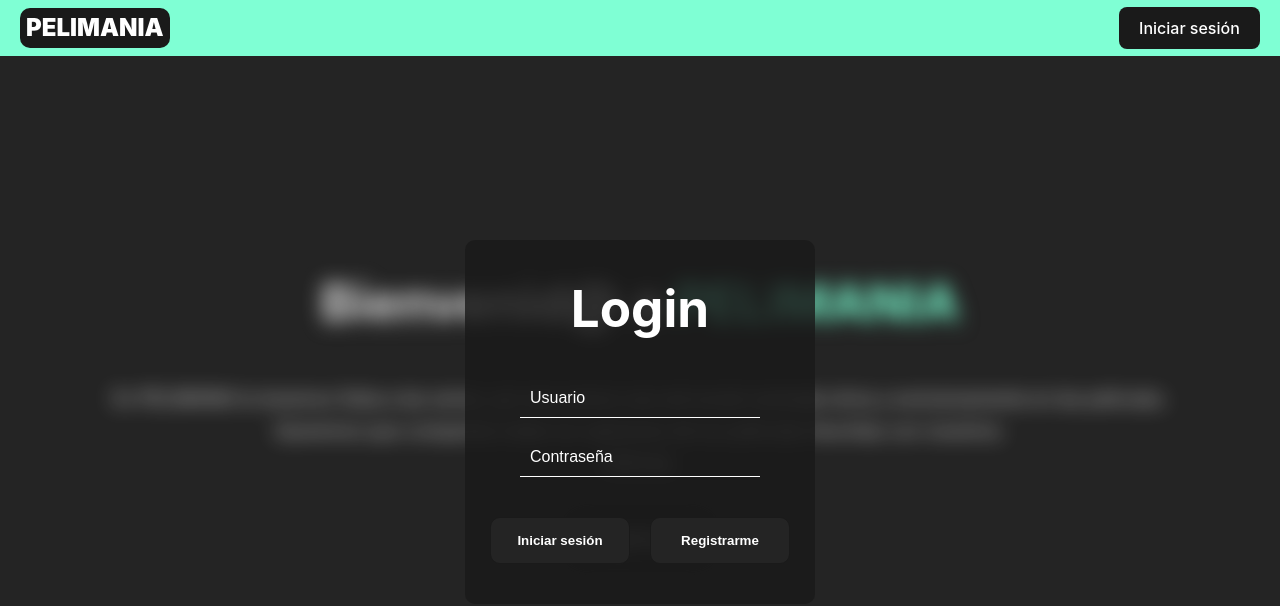
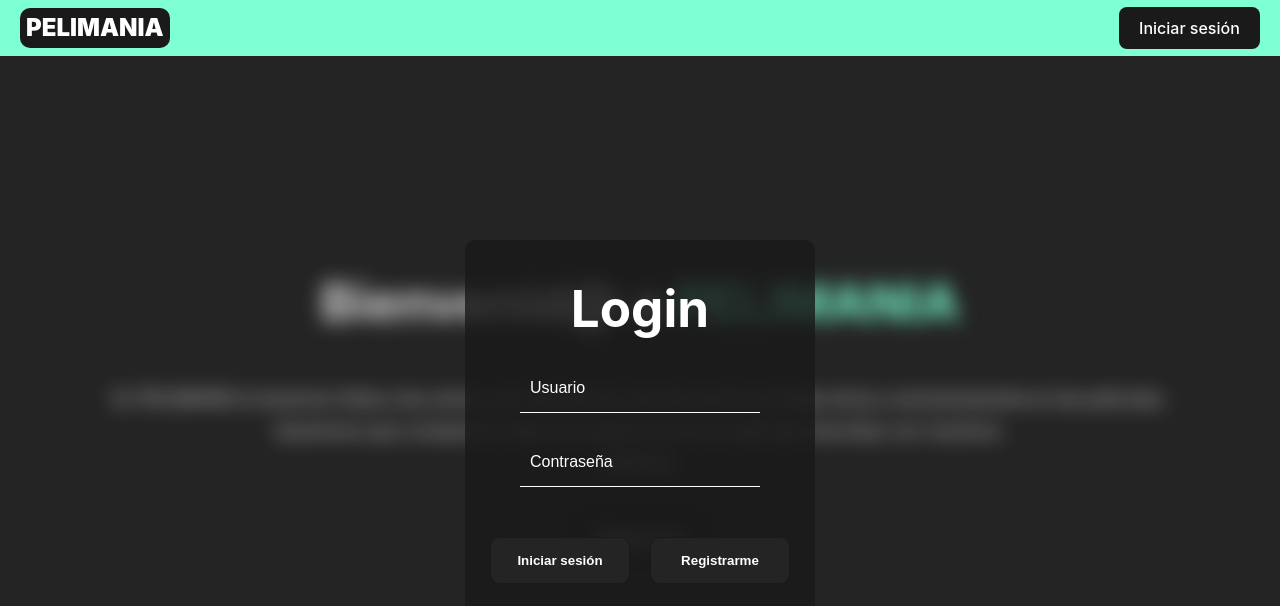
Before and after one commit to Nheil3Dev/pelimania_cliente, a React (Vite) app: page /Pelimania in a window 1280 px wide. Both pictures are taken after a click on the button "Registrarme". Shown: the top 606 px of the page. Built offline with nearby package versions, Linux system fonts and the light colour scheme.

Commit message:
rework login style

```diff
--- a/src/components/InfoExtraPelicula.css
+++ b/src/components/InfoExtraPelicula.css
@@ -11,19 +11,19 @@
 }
  /* Para separar el resumen de la demás información */
 .extra-content {
-    display: flex;
-    gap: 20px;
+    display: grid;
+    grid-template-columns: auto auto;
+    gap: 30px;
     margin: 0 auto;
 }
 
 /* Estilo de la plantilla fija */
 .extra-content-headers {
     color: aquamarine;
-    margin-right: 20px;
 }
 
 /* Para alinear las dos secciones: la fija y la que cambia con cada película*/
 .extra-content-headers, .extra-content-info {
-    display: flex;
-    flex-direction: column;
+    display: grid;
+    grid-template-rows: 1fr 1fr 1fr 1fr;
 }
--- a/src/hooks/useLogin.js
+++ b/src/hooks/useLogin.js
@@ -70,5 +70,5 @@ export function useLogin () {
   }
 
   // Devolvemos los datos necesarios para el componente que utiliza el hook
-  return { nombreUsuario, setNombreUsuario, contrasena, setContrasena, error, anadido, verificarUsuario, setError }
+  return { nombreUsuario, setNombreUsuario, contrasena, setContrasena, error, anadido, verificarUsuario, setError, setAnadido }
 }
--- a/src/pages/Login.css
+++ b/src/pages/Login.css
@@ -31,7 +31,7 @@
     display: flex;
     flex-direction: column;
     align-items: center;
-    gap: 20px;
+    gap: 40px;
     width: 300px;
     margin: 0 auto;
 }
@@ -42,12 +42,12 @@
     gap: 20px;
     max-width: 100%;
     width: 100%;
-    margin-top: 20px;
+    margin-top: 10px;
 }
 
 /* Estilo de los inputs de entrada de información */
 .entry-form-data {
-    padding: 10px;
+    padding: 0 0 15px 10px;
     text-align: center;
     background-color: transparent;
     color: white;
@@ -66,9 +66,7 @@
 }
 
 .entry-form-data:focus {
-    background-color: white;
-    border-radius: 10px;
-    color: black;
+    border-color: aquamarine;
 }
 
 /* Estilo de los inputs tipo submit */
@@ -92,29 +90,35 @@
 /* Estilo del contenedor de errores */
 /*
 .entry-form-error {
+    margin-top: 10px;
+    color: rgb(255, 127, 170);
+}
+*/
+
+.entry-form-error {
     border: 1px solid rgb(255, 127, 170);
     color: rgb(255, 127, 170);
     border-radius: 10px;
     background-color: rgba(255, 127, 170, 0.1);
     padding: 10px 0;
+    width: 80%;
+    margin-bottom: 30px;
 }
-*/
 
-.entry-form-error {
-    margin-top: 10px;
-    color: rgb(255, 127, 170);
-}
 /* Estilo del contenedor de aviso de creación de usuario */
-/*
+
 .entry-form-anadido {
     border: 1px solid aquamarine;
     color: aquamarine;
     border-radius: 10px;
     background-color: rgba(127, 255, 212, 0.1);
     padding: 10px 0;
+    width: 80%;
+    margin-bottom: 30px;
 }
-*/
+/*
 .entry-form-anadido {
     margin-top: 10px;
     color: aquamarine;
 }
+*/
--- a/src/pages/Login.jsx
+++ b/src/pages/Login.jsx
@@ -10,7 +10,7 @@ export default function Login ({ pressEsc }) {
   // Extraemos los datos necesarios del contexto
   const { setUsuario, sesion, setSesion, admin, setAdmin } = useContext(SesionContext)
   // Extraemos los datos necesarios del custom hook useLogin
-  const { nombreUsuario, setNombreUsuario, contrasena, setContrasena, error, anadido, verificarUsuario, setError } = useLogin()
+  const { nombreUsuario, setNombreUsuario, contrasena, setContrasena, error, anadido, verificarUsuario, setError, setAnadido } = useLogin()
 
   // Controla el valor de la entrada usuario cada vez que cambia su valor
   const handleChangeUser = (evento) => {
@@ -19,6 +19,7 @@ export default function Login ({ pressEsc }) {
     // Actualiza el valor de la variable sin espacios en blanco
     setNombreUsuario(nuevoNombre.trim())
     setError('')
+    setAnadido(false)
   }
 
   // Controla el valor de la entrada contraseña cada vez que cambia su valor
@@ -28,6 +29,7 @@ export default function Login ({ pressEsc }) {
     // Actualiza el valor de la variable sin espacios en blanco
     setContrasena(nuevaContrasena.trim())
     setError('')
+    setAnadido(false)
   }
 
   const pressEspace = (evento) => {
@@ -79,6 +81,22 @@ export default function Login ({ pressEsc }) {
       <main className='entry-form-back' onKeyDown={pressEsc}>
         <section className='entry-form-container'>
           <h1 className='entry-form-title'>Login</h1>
+          {
+          error.length > 0 &&
+          (
+            <div className='entry-form-error'>
+              {error}
+            </div>
+          )
+        }
+          {
+          anadido &&
+          (
+            <div className='entry-form-anadido'>
+              Usuario creado con éxito
+            </div>
+          )
+        }
           <form
             className='entry-form'
             onSubmit={handleSubmit}
@@ -92,6 +110,7 @@ export default function Login ({ pressEsc }) {
               onChange={handleChangeUser}
               onKeyDown={pressEspace}
               className='entry-form-data'
+              autoComplete='off'
             />
             <input
               type='password'
@@ -102,22 +121,6 @@ export default function Login ({ pressEsc }) {
               onKeyDown={pressEspace}
               className='entry-form-data'
             />
-            {
-          error.length > 0 &&
-          (
-            <div className='entry-form-error'>
-              {error}
-            </div>
-          )
-        }
-            {
-          anadido &&
-          (
-            <div className='entry-form-anadido'>
-              Usuario creado con éxito
-            </div>
-          )
-        }
             <div className='entry-form-buttons'>
               <input
                 type='submit'
```
